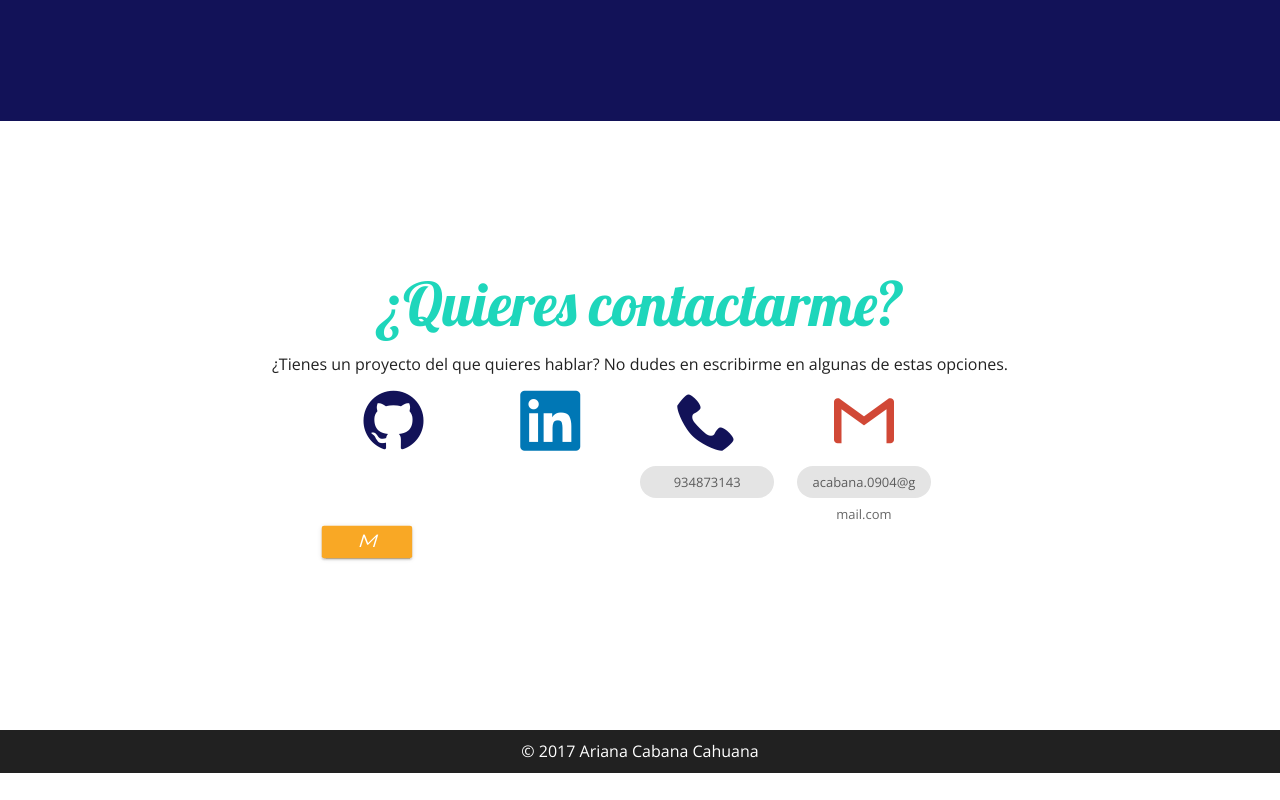
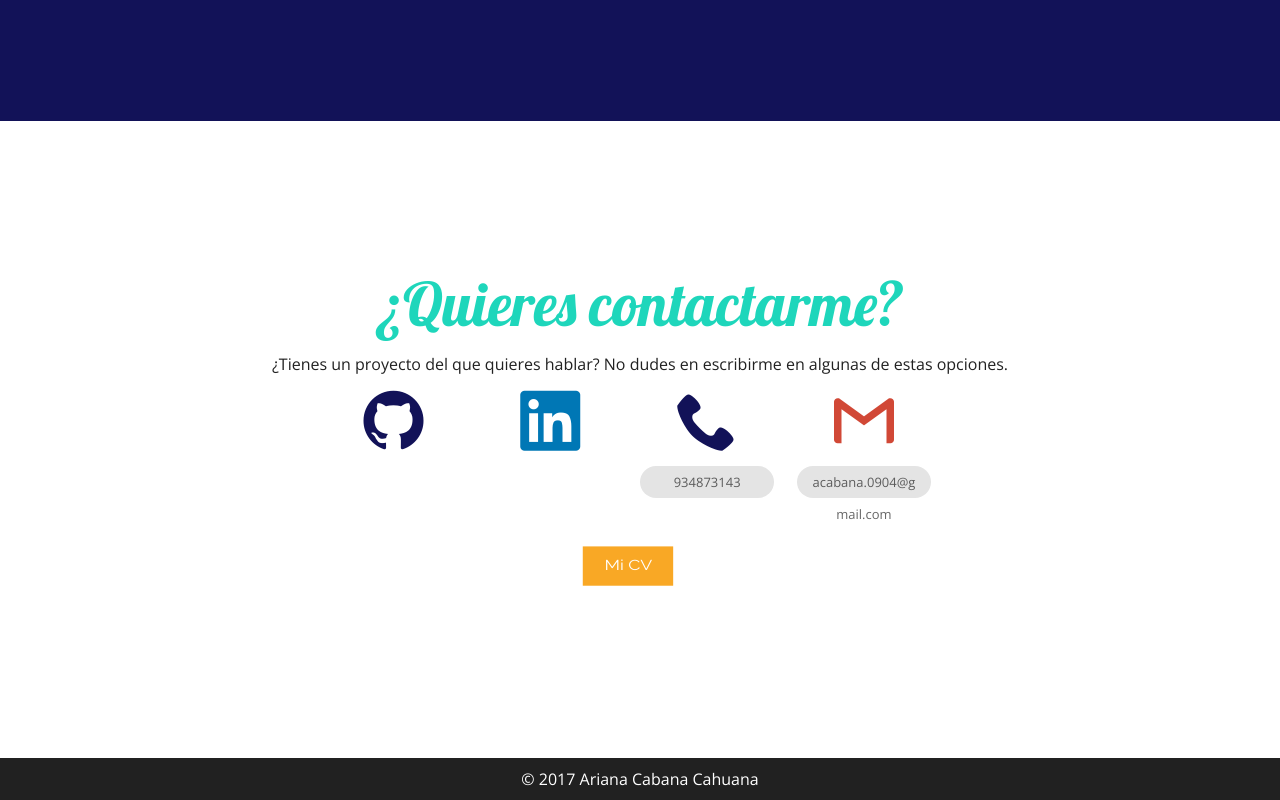
Before and after one commit to arianacabana09/Ariana-Cabana, a plain HTML site: page index.html in a window 1280 px wide. Shown: the part 3503-4303 px from the top of the page. Before the commit the page ends 4276 px from the top, so only its background shows below. Drawn offline with nearby package versions, Linux system fonts and the light colour scheme; files whose address does not match are found by name.

Commit message:
button focus finish

```diff
--- a/assets/css/main.css
+++ b/assets/css/main.css
@@ -120,6 +120,12 @@ footer {
   padding: 10px;
 }
 
+.btn-focus {
+  border: 0;
+  cursor: pointer;
+  padding: 10px;
+}
+
 @-webkit-keyframes typing { from { width: 0; } }
 @-webkit-keyframes blink-caret { 50% { border-color: transparent; } }
 
--- a/index.html
+++ b/index.html
@@ -169,10 +169,10 @@
               <span class="icon-social icon-gmail"></span>
               <p id="scale-demo" class="chip">acabana.0904@gmail.com</p>
             </div>
-            <div id="cv" class="col s10 m2 l2 animated rubberBand infinite">
-              <button type="button" class="btn waves-effect yellow darken-3  " href="assets/doc/ArianaCabana.pdf" target="_blank">
-                <i class="font-r">Mi CV</i>
-              </button>
+          </div>
+          <div class="row">
+            <div id="cv" class="col offset-s1 offset-m5 offset-l5 s10 m2 l2 animated rubberBand infinite">
+              <button type="button" class="btn-focus yellow darken-3"> <a class="font-r color-w" href="assets/doc/ArianaCabana.pdf" target="_blank">Mi CV</a></button>
             </div>
           </div>
         </div>
```
